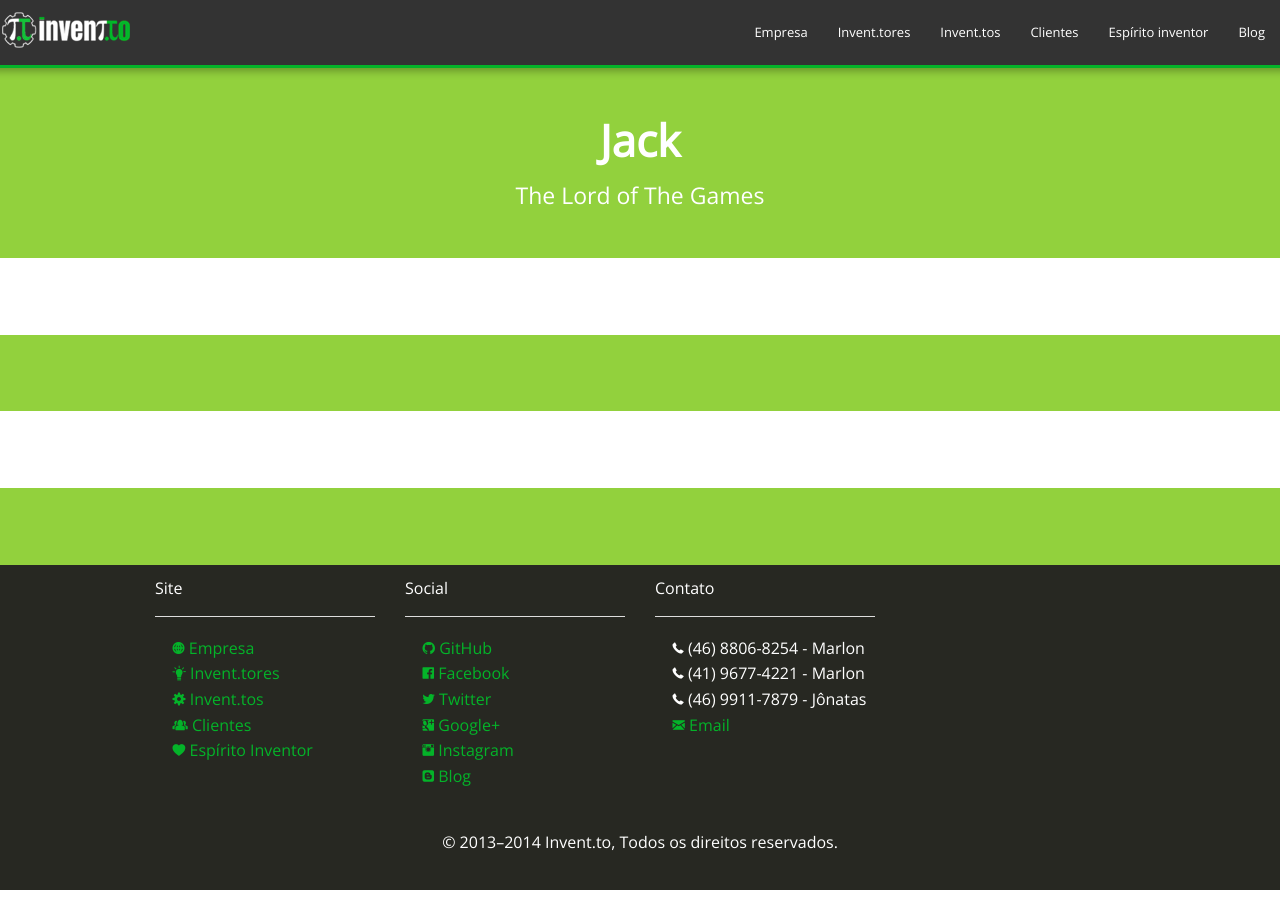
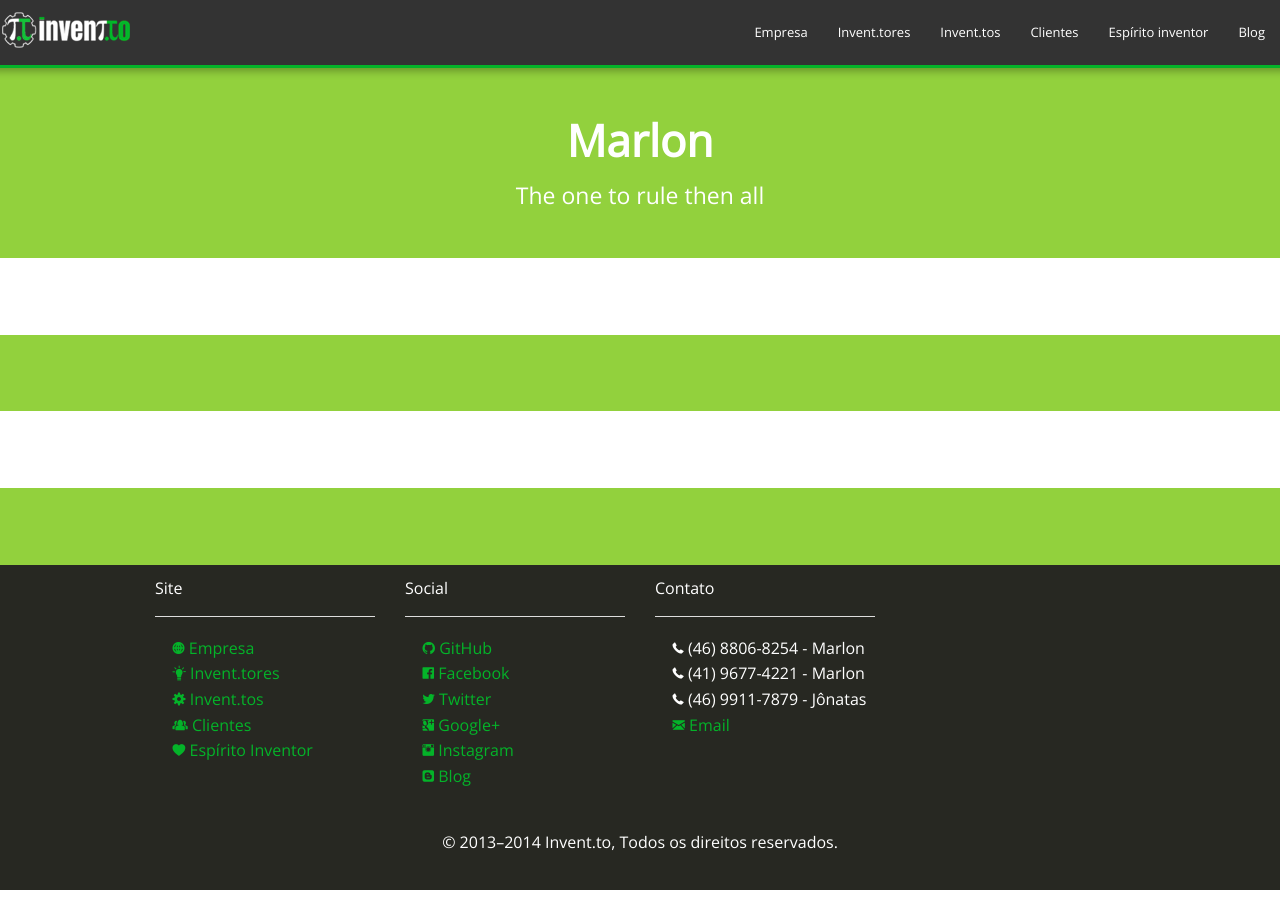
Before and after one commit to inventto/inventto_site, a Jekyll site: the page built from marlon.html, in a window 1280 px wide. Built offline with Jekyll 4.4.1, drawn with Linux system fonts in a browser that asks for light colours; comment, search, counter and statistics services are not loaded.

```diff
--- a/jonatas.html
+++ b/jonatas.html
@@ -2,8 +2,8 @@
 layout: default
 ---
 <div class="bgverde">
-  <h1 style="font-weight:bold;">Jack</h1>
-  <h4>The Lord of The Games</h4>
+  <h1 style="font-weight:bold;">Jonatas</h1>
+  <h4>O broder</h4>
 </div>
 <div class="bgbranco" ></div>
 
--- a/marlon.html
+++ b/marlon.html
@@ -2,8 +2,8 @@
 layout: default
 ---
 <div class="bgverde">
-  <h1 style="font-weight:bold;">Jack</h1>
-  <h4>The Lord of The Games</h4>
+  <h1 style="font-weight:bold;">Marlon</h1>
+  <h4>The one to rule then all</h4>
 </div>
 <div class="bgbranco" ></div>
 
--- a/mitrut.html
+++ b/mitrut.html
@@ -2,8 +2,8 @@
 layout: default
 ---
 <div class="bgverde">
-  <h1 style="font-weight:bold;">Jack</h1>
-  <h4>The Lord of The Games</h4>
+  <h1 style="font-weight:bold;">Mitrut</h1>
+  <h4></h4>
 </div>
 <div class="bgbranco" ></div>
 
```
Also changed, not shown: _layouts/default.html (+11 -0 lines).
